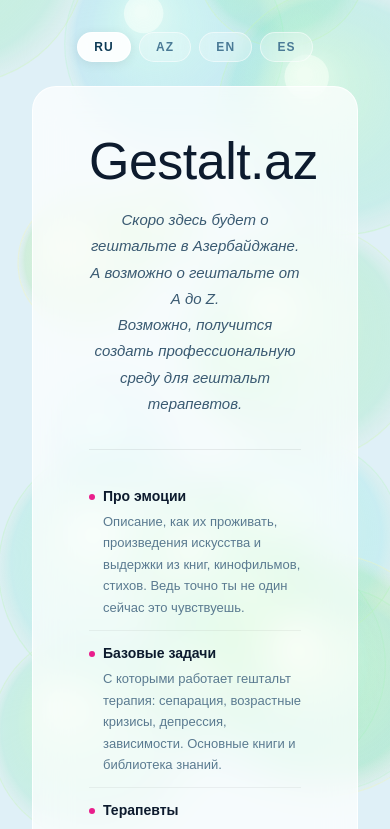
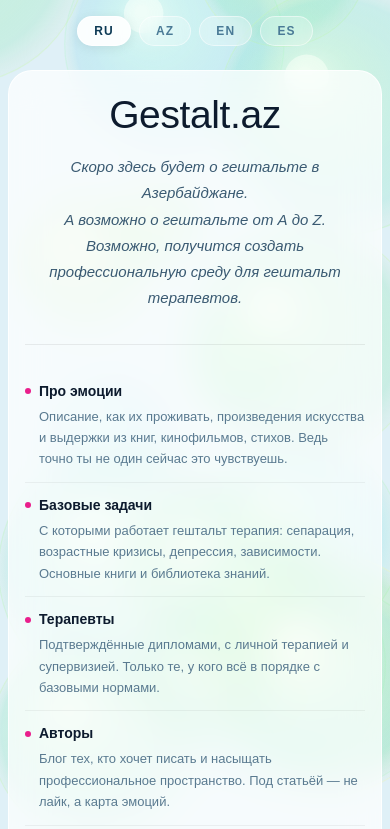
Before and after one commit to lubalit/gestaltAz, a Next.js app: page / in a window 390 px wide. Shown: the top 829 px of the page. Built offline with nearby package versions, Linux system fonts and the light colour scheme.

Commit message:
fix mobile padding

```diff
--- a/app/page.tsx
+++ b/app/page.tsx
@@ -148,7 +148,7 @@ useEffect(() => setMounted(true), [])
   const langs: Lang[] = ['ru', 'az', 'en', 'es']
 
   return (
-    <main className="relative min-h-screen flex flex-col items-center justify-center p-8" style={{ background: '#dff0f7' }}>
+    <main className="relative min-h-screen flex flex-col items-center justify-center px-2 py-4 sm:p-8" style={{ background: '#dff0f7' }}>
       {mounted && <canvas ref={canvasRef} className="absolute inset-0 pointer-events-none" />}
 
       {/* Language switcher */}
@@ -174,14 +174,14 @@ useEffect(() => setMounted(true), [])
 
       {/* Card */}
       <div
-        className="relative z-10 w-full max-w-2xl rounded-3xl px-14 py-12"
+        className="relative z-10 w-full max-w-2xl rounded-3xl px-4 py-6 sm:px-14 sm:py-12"
         style={{
           background: 'rgba(255,255,255,0.72)',
           backdropFilter: 'blur(18px)',
           border: '1px solid rgba(255,255,255,0.8)',
         }}
       >
-        <h1 className="text-center mb-5" style={{ fontFamily: 'Nunito, sans-serif', fontSize: '52px', fontWeight: 300, color: '#0d1b2e', letterSpacing: '-0.01em', lineHeight: 1 }}>
+        <h1 className="text-center mb-5" style={{ fontFamily: 'Nunito, sans-serif', fontSize: 'clamp(34px, 10vw, 52px)', fontWeight: 300, color: '#0d1b2e', letterSpacing: '-0.01em', lineHeight: 1 }}>
           Gestalt.az
         </h1>
 
```
